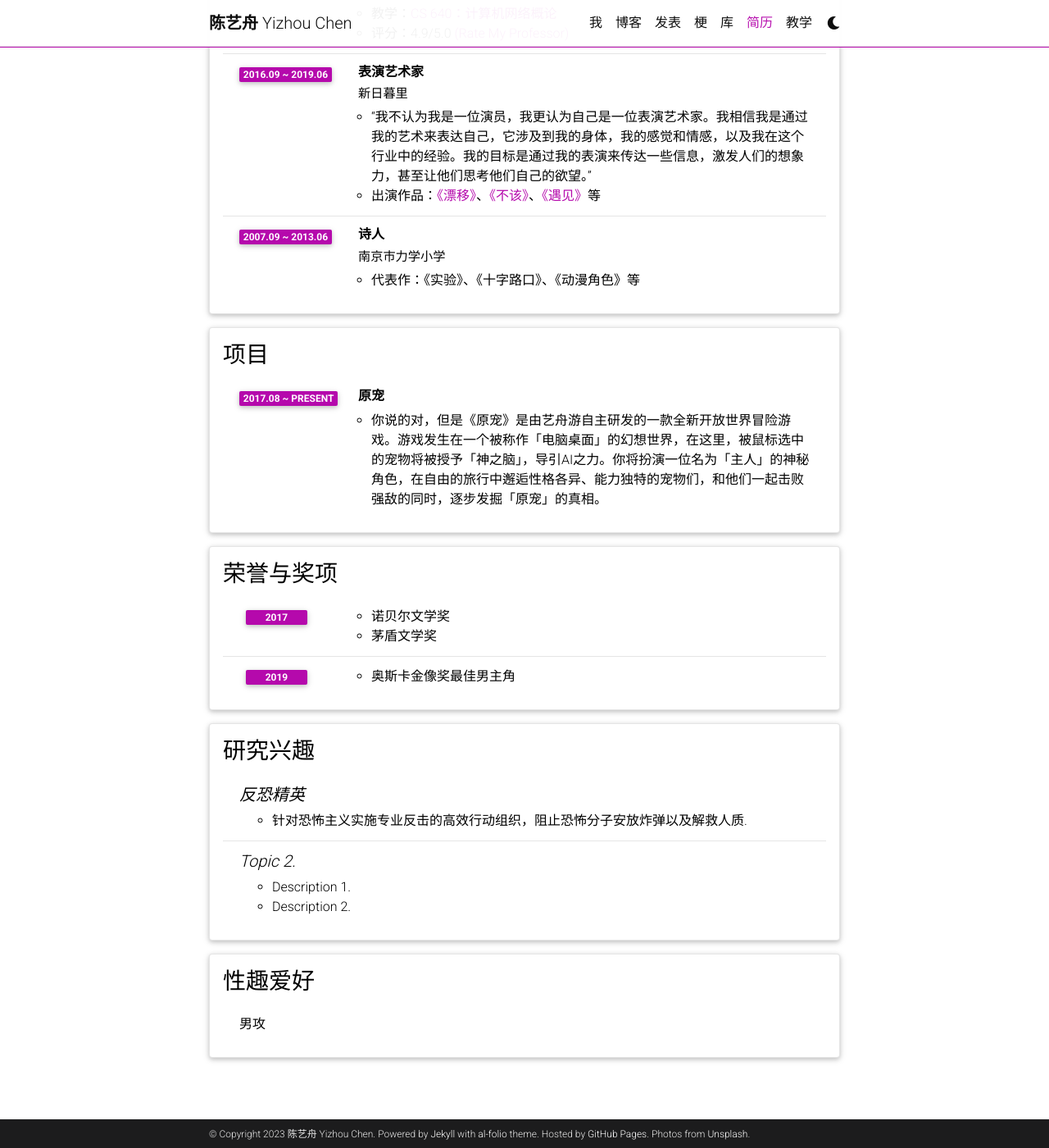
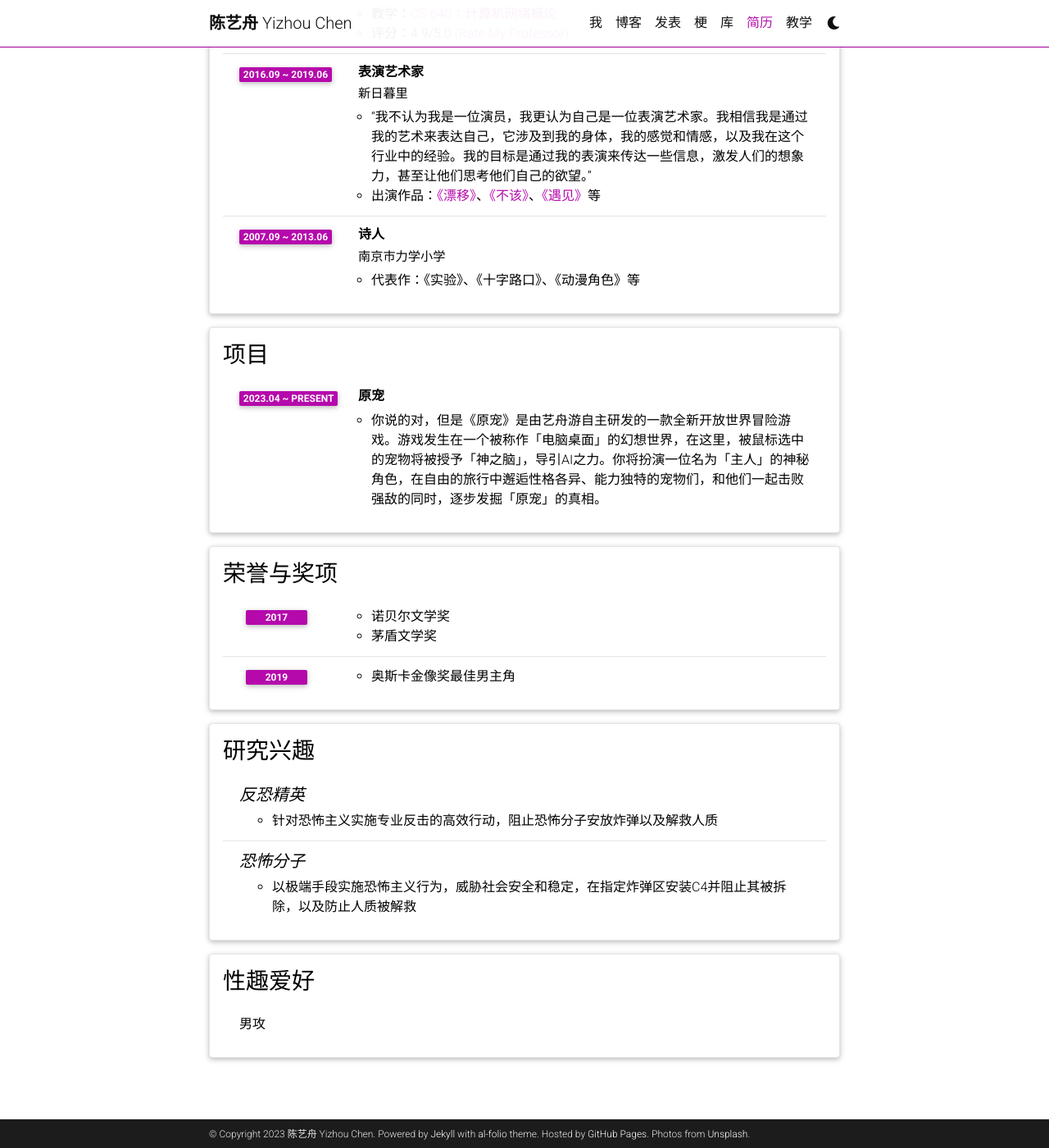
Before and after one commit to famax7/famax7.github.io, a Jekyll site: the page built from _pages/cv.md, in a window 1280 px wide and 1400 px high, scrolled down 815 px. Shown: the whole window at 82% size. Built offline with Jekyll 4.4.1, drawn with Linux system fonts in a browser that asks for light colours; comment, search, counter and statistics services are not loaded; a style sheet for code colours, icons or effects is not loaded.

Commit message:
Update cv.yml

```diff
--- a/_data/cv.yml
+++ b/_data/cv.yml
@@ -54,7 +54,7 @@
   type: time_table
   contents:
     - title: 原宠
-      year: 2017.08 ~ Present
+      year: 2023.04 ~ Present
       description: 你说的对，但是《原宠》是由艺舟游自主研发的一款全新开放世界冒险游戏。游戏发生在一个被称作「电脑桌面」的幻想世界，在这里，被鼠标选中的宠物将被授予「神之脑」，导引AI之力。你将扮演一位名为「主人」的神秘角色，在自由的旅行中邂逅性格各异、能力独特的宠物们，和他们一起击败强敌的同时，逐步发掘「原宠」的真相。
 
 - title: 荣誉与奖项
@@ -73,11 +73,10 @@
   contents:
     - title: 反恐精英
       items:
-        - 针对恐怖主义实施专业反击的高效行动组织，阻止恐怖分子安放炸弹以及解救人质.
-    - title: Topic 2.
+        - 针对恐怖主义实施专业反击的高效行动，阻止恐怖分子安放炸弹以及解救人质
+    - title: 恐怖分子
       items:
-        - Description 1.
-        - Description 2.
+        - 以极端手段实施恐怖主义行为，威胁社会安全和稳定，在指定炸弹区安装C4并阻止其被拆除，以及防止人质被解救
 
 - title: 性趣爱好
   type: list
```
